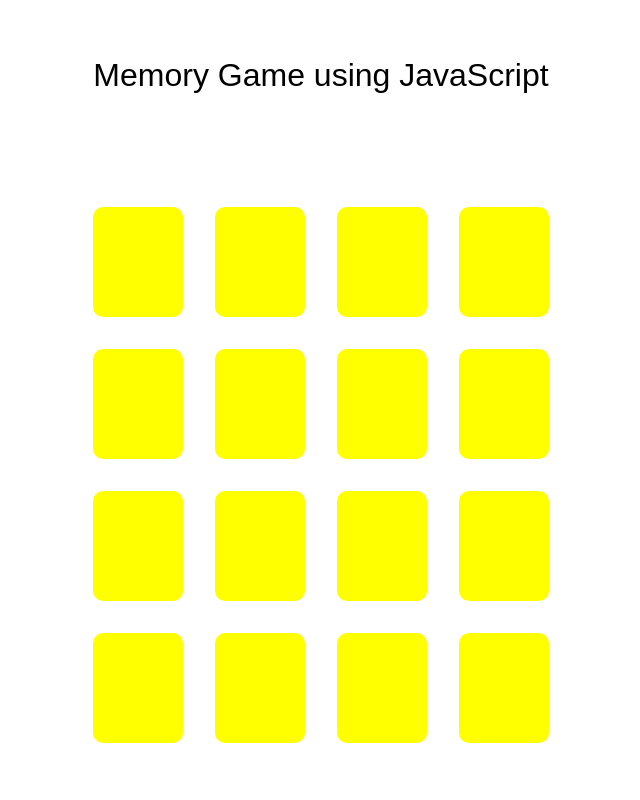
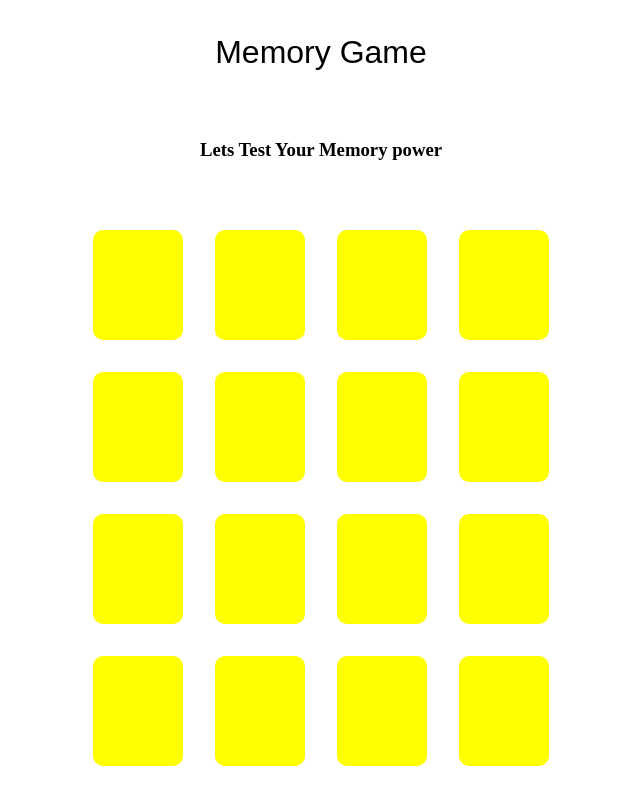
Before and after one commit to B2SK/dep, a plain HTML site: page index.html in a window 1280 px wide. Shown: the whole page, without its empty margins (319-959 px from the left). Drawn offline with Linux system fonts and the light colour scheme.

Commit message:
Update index.html

```diff
--- a/index.html
+++ b/index.html
@@ -1,5 +1,6 @@
 <div class="container">
-    <h2 class="heading">Memory Game using JavaScript</h2>
+    <h2 class="heading">Memory Game </h2>
+    <h3>Lets Test Your Memory power </h3>
     <link rel="stylesheet" href="main.css"/>
     <div class="cards">
       <div class="card" animal="duck">
```
